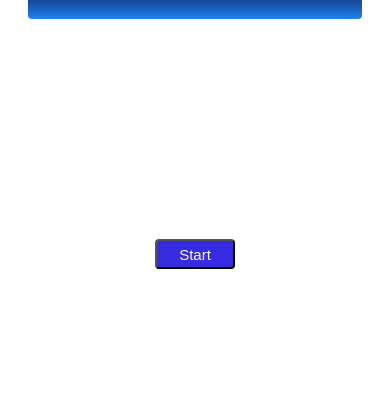
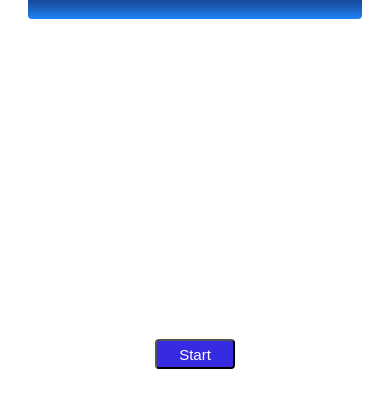
Before and after one commit to leonillaforsblom/Quiz-App, a website: page public/index.html in a window 390 px wide. Shown: the part 99-506 px from the top of the page. Drawn offline with Linux system fonts and the light colour scheme.

Commit message:
Update styles.css

```diff
--- a/public/styles.css
+++ b/public/styles.css
@@ -33,7 +33,7 @@ font-family: Arial, Helvetica, sans-serif;
 text-align: center;
 padding: 20px;
 font-size: 30px;
-height: 50px;
+min-height: 50px;
 margin: 20px;
 }
 
@@ -82,3 +82,15 @@ margin: 20px;
   background-color: rgb(55, 43, 226);
   color: #ffffff;
 }
+
+@media only screen and (max-width: 992px) {
+  .questiondiv {
+    min-height: 100px;
+    }
+}
+
+@media only screen and (max-width: 600px) {
+  .questiondiv {
+    min-height: 150px;
+    }
+}
```
